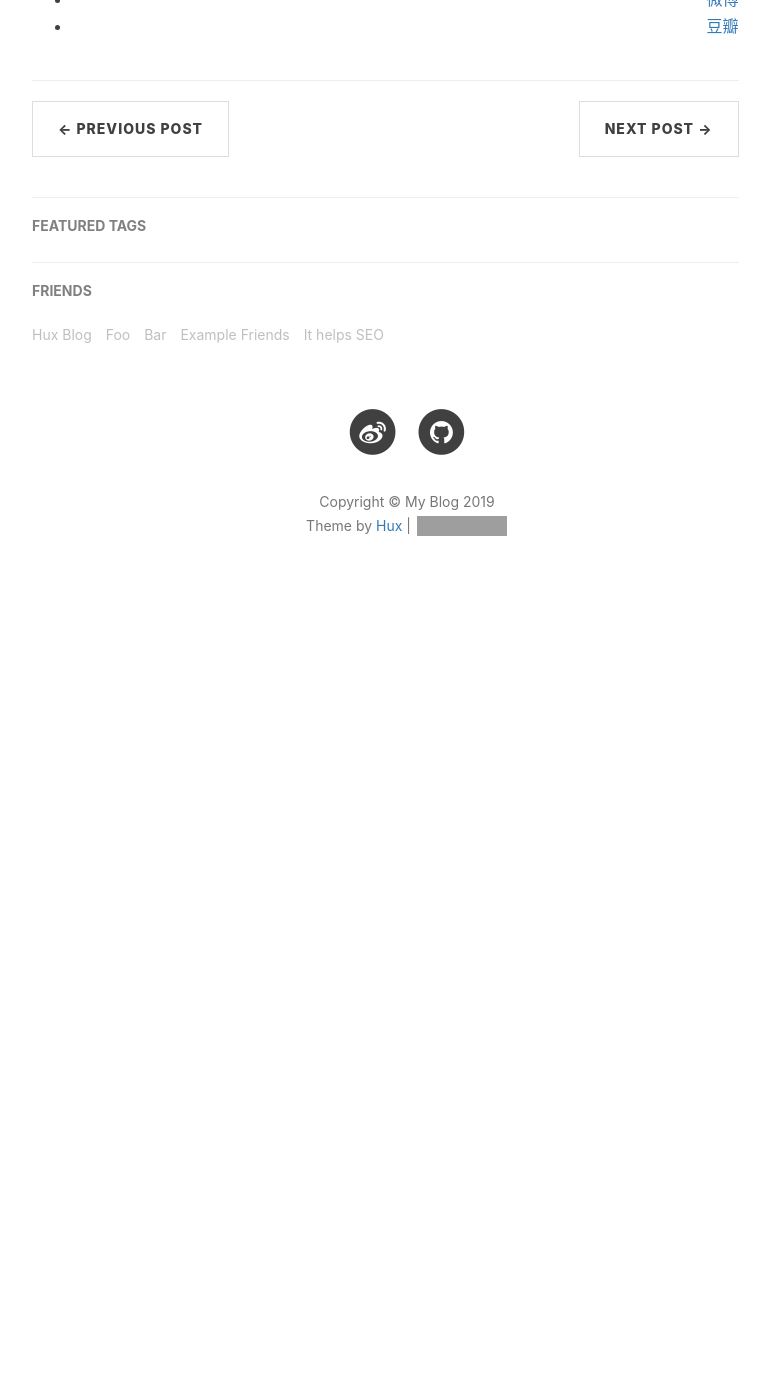
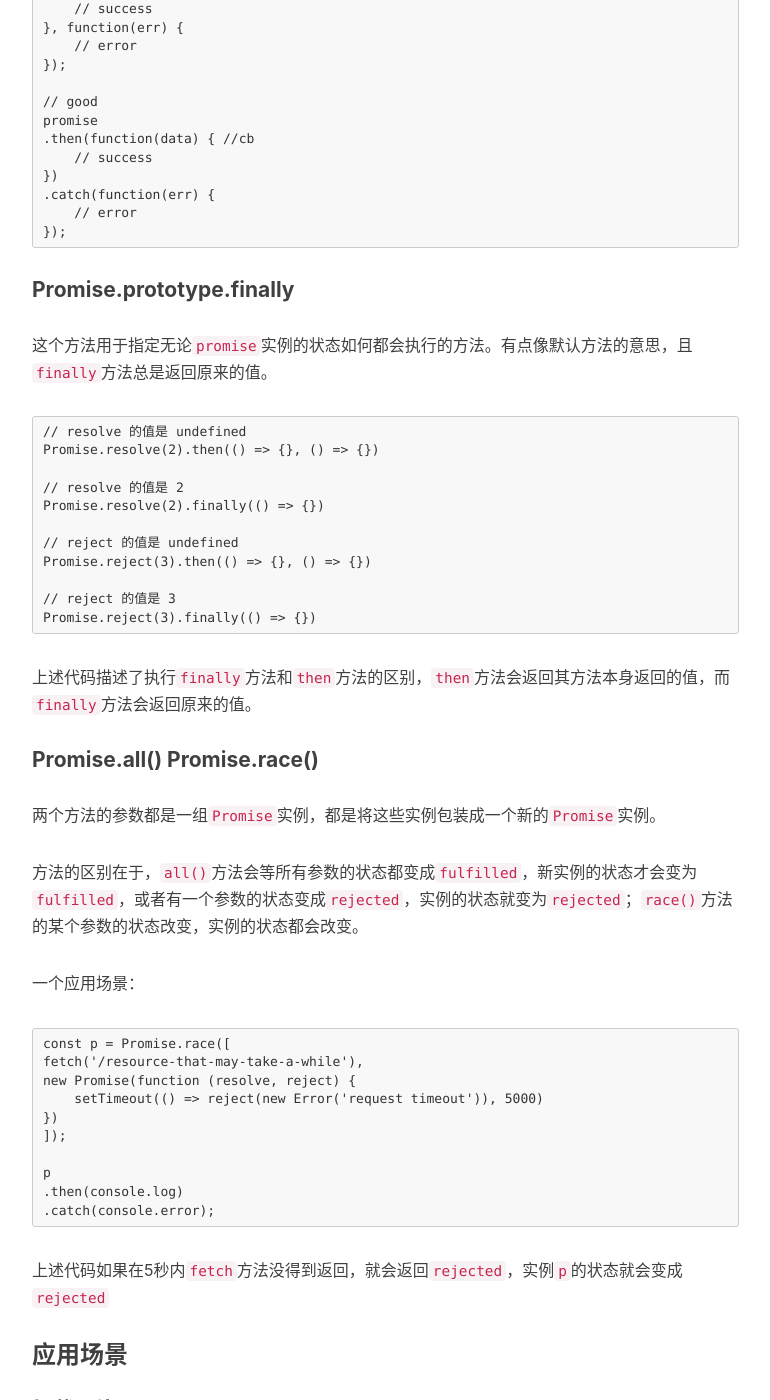
Before and after one commit to YouziXR/YouziXR.github.io, a Jekyll site: the page built from _posts/2019-03-26-ES6-Learning-notes-7th.md, in a window 1280 px wide and 1400 px high, scrolled down 3789 px. Shown: the whole window, without its empty margins (233-1003 px from the left). Built offline with Jekyll 4.4.1, drawn with Linux system fonts in a browser that asks for light colours; nearby versions of some CDN libraries; our own code applies the rules of GitHub Pages for plain Markdown files; comment, search, counter and statistics services are not loaded; before the commit the page ends 4419 px from its top, so only the background shows below that; some of the changed text lies outside the part shown; grey boxes are pictures that could not be loaded.

Commit message:
新增一篇每日面试题的blog

```diff
--- a/_posts/2019-03-26-ES6-Learning-notes-7th.md
+++ b/_posts/2019-03-26-ES6-Learning-notes-7th.md
@@ -102,10 +102,80 @@ Promise是一种异步的解决方案，传统的JS采取了回调函数的模
 
 另外，调用`resolve || reject`不会终止`executor`函数的执行，但是一般情况下调用了这俩函数之后就应该结束执行了，所以一般在调用这两个函数之后就`return`。
 
-#### then
+#### Promise.prototype.then
 
 前文提到了`then`方法可以用链式写法来调用，因为`then`方法会返回一个新的`Promise`对象；依照上面一段的代码，后一个`then`方法（或`catch`）会等待前一个的状态发生改变才会调用。
 
-#### catch
+#### Promise.prototype.catch
 
-`catch`方法可以说是`then(null, rejection)`的别名，用于指定发生错误时的回调函数。前面的例子也提到过了。
+`catch`方法可以说是`then(null, rejection)`的别名，用于指定发生错误时的回调函数。前面的例子也提到过了。但是要注意这个方法会捕获`then`方法抛出的异常，也更像是`try/catch`块的写法。因此建议都用下面代码的第二种写法，避免用`then(null, rejection)`方法。
+
+    // bad
+    promise
+    .then(function(data) {
+        // success
+    }, function(err) {
+        // error
+    });
+
+    // good
+    promise
+    .then(function(data) { //cb
+        // success
+    })
+    .catch(function(err) {
+        // error
+    });
+
+#### Promise.prototype.finally
+
+这个方法用于指定无论`promise`实例的状态如何都会执行的方法。有点像默认方法的意思，且`finally`方法总是返回原来的值。
+
+    // resolve 的值是 undefined
+    Promise.resolve(2).then(() => {}, () => {})
+
+    // resolve 的值是 2
+    Promise.resolve(2).finally(() => {})
+
+    // reject 的值是 undefined
+    Promise.reject(3).then(() => {}, () => {})
+
+    // reject 的值是 3
+    Promise.reject(3).finally(() => {})
+
+上述代码描述了执行`finally`方法和`then`方法的区别，`then`方法会返回其方法本身返回的值，而`finally`方法会返回原来的值。
+
+#### Promise.all() Promise.race()
+
+两个方法的参数都是一组`Promise`实例，都是将这些实例包装成一个新的`Promise`实例。
+
+方法的区别在于，`all()`方法会等所有参数的状态都变成`fulfilled`，新实例的状态才会变为`fulfilled`，或者有一个参数的状态变成`rejected`，实例的状态就变为`rejected`；`race()`方法的某个参数的状态改变，实例的状态都会改变。
+
+一个应用场景：
+
+    const p = Promise.race([
+    fetch('/resource-that-may-take-a-while'),
+    new Promise(function (resolve, reject) {
+        setTimeout(() => reject(new Error('request timeout')), 5000)
+    })
+    ]);
+
+    p
+    .then(console.log)
+    .catch(console.error);
+
+上述代码如果在5秒内`fetch`方法没得到返回，就会返回`rejected`，实例`p`的状态就会变成`rejected`
+
+### 应用场景
+
+#### 加载图片
+
+    const preloadImage = function (path) {
+    return new Promise(function (resolve, reject) {
+        const image = new Image();
+        image.onload  = resolve;
+        image.onerror = reject;
+        image.src = path;
+    });
+    };
+    preloadImage("http://pic75.nipic.com/file/20150821/9448607_145742365000_2.jpg").then(()=>{console.log('?')}).catch(()=>{console.log('??')})
```
Also changed, not shown: _posts/2018-10-29-server-virtualization.md (deleted, +0 -46 lines), _posts/2019-04-22-每日一道题.md (added, +131 -0 lines).
